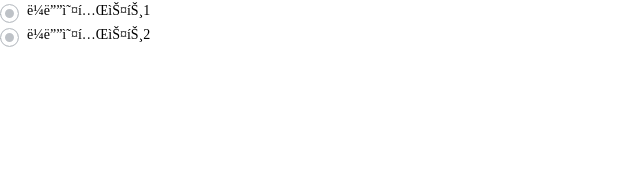
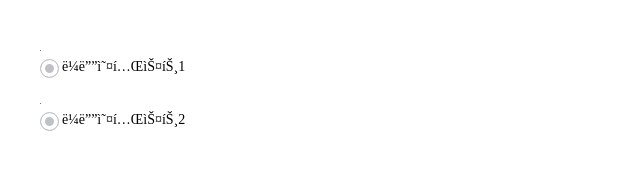
Before and after one commit to verybon/youtube, a plain HTML site: page test-radio.html in a window 1280 px wide. Shown: the whole page, without its empty margins (0-640 px from the left). Drawn offline with Linux system fonts and the light colour scheme.

Commit message:
Update test-radio.html

```diff
--- a/test-radio.html
+++ b/test-radio.html
@@ -5,8 +5,12 @@
   <meta name="viewport" content="initial-scale=1.0,maximum-scale=1.0,user-scalable=no">
 <style>
 *{margin:0;padding:0}
+body{
+  padding: 40px;
+}
 div{
   position: relative;
+  padding: 10px 0;
 }
 input[type="radio"]{
   width: 1px;
@@ -15,6 +19,7 @@ input[type="radio"]{
   background: transparent;
 }
 input[type="radio"] + label{
+  display: block;
   min-height: 17px;
   padding: 5px 7px 3px 22px;
   border: 0;
```
